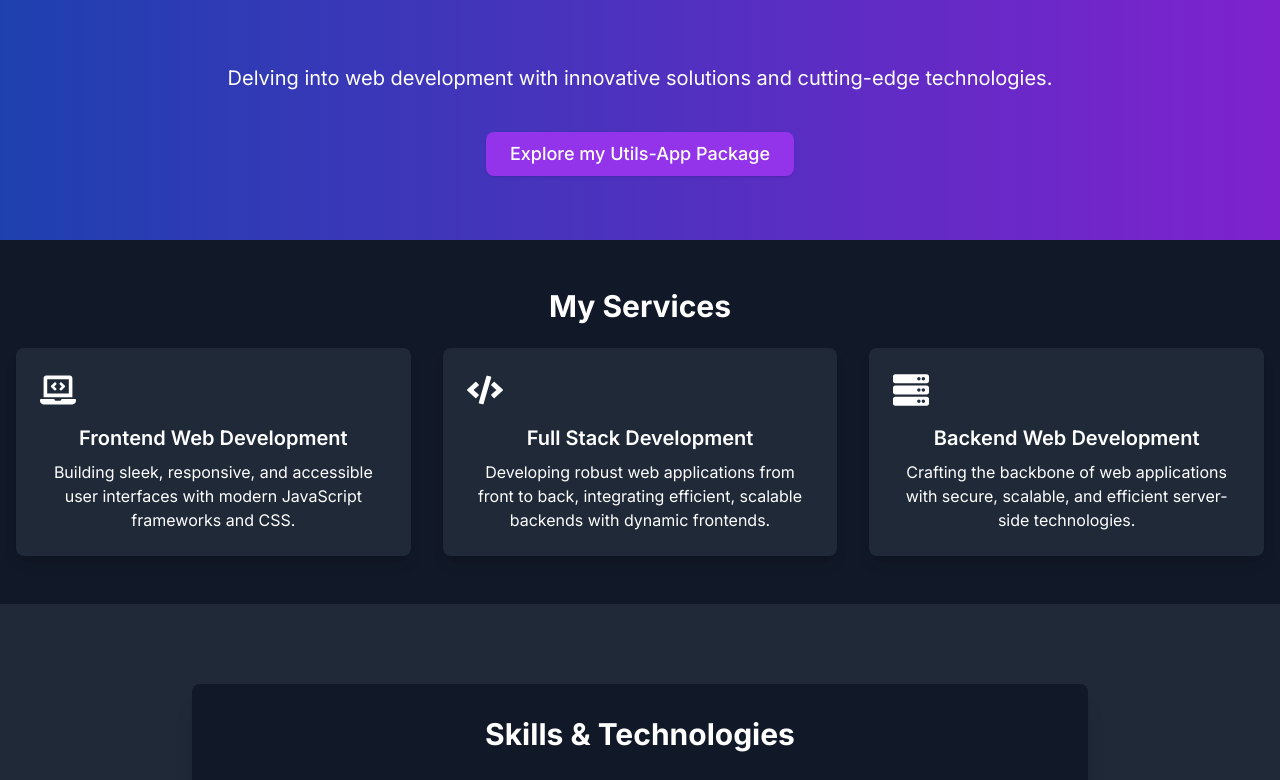
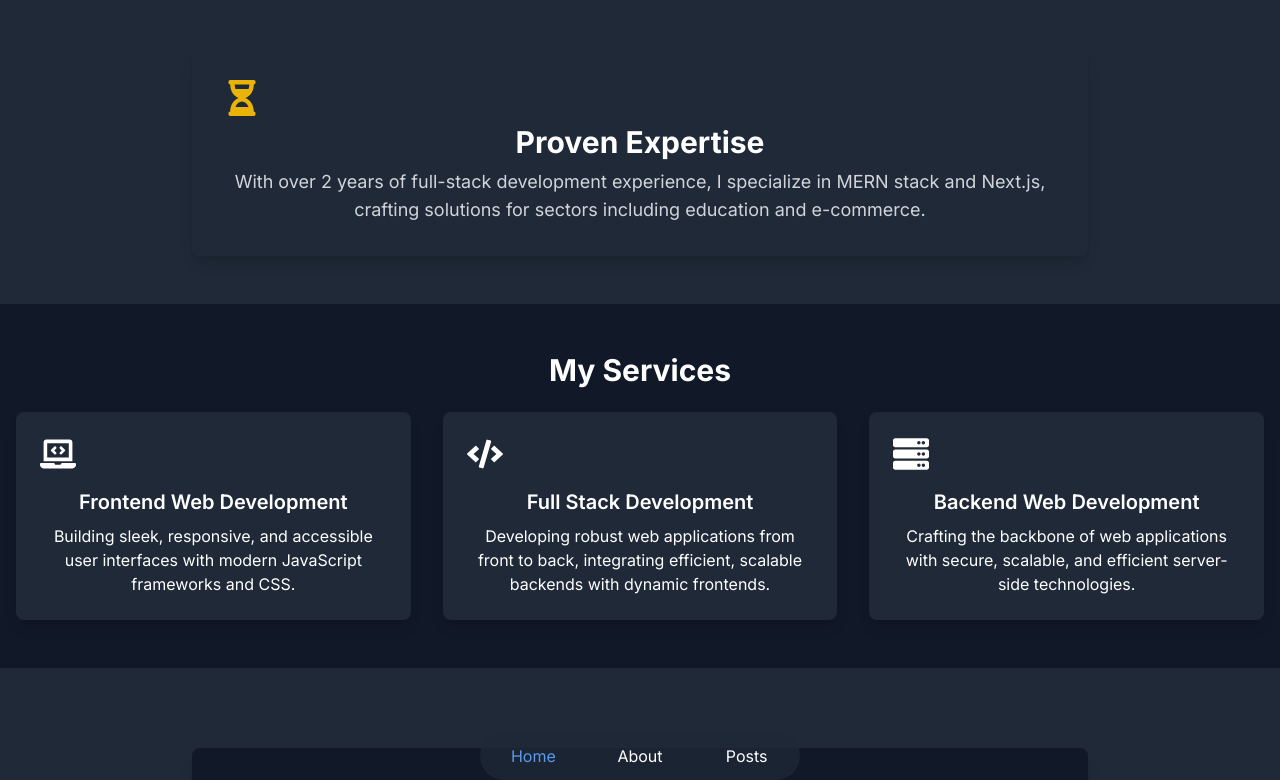
Before and after one commit to Samandar-Jumanov/resume, a Next.js app: page / in a window 1280 px wide. Shown: the top 780 px of the page. Built offline with nearby package versions, Linux system fonts and the light colour scheme.

Commit message:
added about me page

```diff
--- /dev/null
+++ b/app/about/page.jsx
@@ -0,0 +1,64 @@
+"use client"
+
+import React, { useState } from 'react';
+import { FaArrowLeft, FaArrowRight, FaReact, FaNodeJs, FaDatabase } from 'react-icons/fa';
+
+const VideoShowcase = () => {
+  const [currentIndex, setCurrentIndex] = useState(0);
+
+  const videos = [
+    {
+      src: 'https://www.youtube.com/embed/e4q1I8A-fiA',
+      title: 'Discover My Journey',
+    },
+    {
+      src: 'https://www.youtube.com/embed/4K9hhJwvoNc',
+      title: 'The Value I Bring',
+    },
+  ];
+
+  const navigateVideo = (direction) => {
+    setCurrentIndex((prevIndex) => {
+      const newIndex = prevIndex + direction;
+      return newIndex < 0 ? videos.length - 1 : newIndex % videos.length;
+    });
+  };
+
+  return (
+    <div className="min-h-screen bg-gray-900 text-white flex flex-col justify-center">
+      <div className="mx-auto py-12 px-4">
+        <div className="flex flex-col md:flex-row items-center justify-between">
+          <div className="flex flex-row items-center mb-8 md:mb-0">
+            <FaArrowLeft onClick={() => navigateVideo(-1)} className="cursor-pointer text-3xl mr-4" />
+            <div className="rounded-lg overflow-hidden shadow-xl bg-gray-800 max-w-xl">
+              <iframe
+                src={videos[currentIndex].src}
+                title={videos[currentIndex].title}
+                allow="accelerometer; autoplay; clipboard-write; encrypted-media; gyroscope; picture-in-picture"
+                allowFullScreen
+                className="w-full md:w-96 aspect-video"
+              ></iframe>
+            </div>
+            <FaArrowRight onClick={() => navigateVideo(1)} className="cursor-pointer text-3xl ml-4" />
+          </div>
+          <div className="md:ml-12">
+            <h1 className="text-4xl font-bold mb-4">Why Work With Me?</h1>
+            <p className="text-lg mb-6">
+              I'm passionate about creating seamless web experiences using React, Next.js, TypeScript, Node.js, and more. I focus on robust and scalable applications with expertise in both frontend and backend development.
+            </p>
+            <div className="flex justify-center gap-8 mb-6">
+              <FaReact className="text-5xl text-blue-400" />
+              <FaNodeJs className="text-5xl text-green-400" />
+              <FaDatabase className="text-5xl text-yellow-400" />
+            </div>
+            <p>
+              With over two years of experience, I've successfully delivered projects across various domains, demonstrating a commitment to quality and innovation. Let's collaborate to make your vision a reality.
+            </p>
+          </div>
+        </div>
+      </div>
+    </div>
+  );
+};
+
+export default VideoShowcase;
--- a/app/layout.js
+++ b/app/layout.js
@@ -1,6 +1,7 @@
 import { Inter } from "next/font/google";
 import "./globals.css";
-
+import BottomNavBar from "../components/navigation";
+import { GlobalContextProvider } from "../components/context";
 const inter = Inter({ subsets: ["latin"] });
 
 export const metadata = {
@@ -11,7 +12,13 @@ export const metadata = {
 export default function RootLayout({ children }) {
   return (
     <html lang="en">
-      <body className={inter.className}>{children}</body>
+      <body className={inter.className}>
+       <BottomNavBar/>
+      < GlobalContextProvider  >
+        {children}
+      </ GlobalContextProvider >
+
+        </body>
     </html>
   );
 }
--- a/app/page.js
+++ b/app/page.js
@@ -1,40 +1,31 @@
 "use client"
 import Head from 'next/head';
-import { useRouter } from 'next/navigation'; // Corrected the import path
-import SkillsComponent from '@/components/Skills';
-import ServicesComponent from "@/components/service"
+import { useRouter } from 'next/navigation';
+
+// import SkillsComponent from '@/components/Skills';
+import SkillsComponent from "../components/Skills"
+import ShowcaseComponent from "../components/showcase";
+import ServicesComponent from "../components/service";
+
 export default function Home() {
   const router = useRouter();
 
   function downloadPage() {
-    router.push("/download"); // Confirm this is the correct path
+    router.push("/download");
   };
+
 
   return (
     <div className="bg-gray-800 min-h-screen text-white flex flex-col">
       <Head>
         <title>Samandar Jumanov</title>
       </Head>
-
-      <header className="flex-grow-0 py-16 bg-gradient-to-r from-blue-800 to-purple-700">
-        <div className="container mx-auto px-4 text-center">
-          <p className="mb-6 text-xl">Delving into web development with innovative solutions and cutting-edge technologies.</p>
-          <button
-            className="mt-4 bg-purple-600 hover:bg-purple-800 text-lg font-medium py-2 px-6 rounded-lg shadow transition duration-300 ease-in-out"
-            onClick={downloadPage}>
-            Explore my Utils-App Package
-          </button>
-        </div>
-      </header>
-
-      {/* <main className="flex-grow container mx-auto px-4 py-8">
-      </main> */}
+        <ShowcaseComponent />
         <ServicesComponent />
 
       <main className="flex-grow container mx-auto px-4 py-8">
-        <SkillsComponent />
+       <SkillsComponent />
       </main>
-
       <footer className="flex-grow-0 bg-gray-900 py-4 text-center">
         <p className="text-gray-400">© Samandar Jumanov - All rights reserved</p>
       </footer>
--- /dev/null
+++ b/components/context.jsx
@@ -0,0 +1,19 @@
+"use client"
+import React, { createContext, useContext, useState } from "react";
+
+const GlobalContext = createContext({
+    activeNav : "Home",
+    setActiveNav : () => {}
+});
+
+export const GlobalContextProvider = ({ children }) => {
+    const [activeNav, setActiveNav] = useState("Home");
+
+  return (
+    <GlobalContext.Provider value={{ activeNav, setActiveNav }}>
+      {children}
+    </GlobalContext.Provider>
+  );
+};
+
+export const useGlobalContext = () => useContext(GlobalContext);
--- /dev/null
+++ b/components/navigation.jsx
@@ -0,0 +1,38 @@
+"use client"
+
+import React from 'react';
+import { useRouter, usePathname } from 'next/navigation';
+
+const BottomNavBar = () => {
+  const router = useRouter();
+  const pathName = usePathname();
+
+  const navItems = [
+    { name: 'Home', path: '/' },
+    { name: 'About', path: '/about' },
+    { name: 'Posts', path: '/posts' },
+    // { name: 'Posts', path: '/posts' },
+  ];
+
+  const navigate = (path) => {
+    router.push(path);
+  };
+
+  return (
+    <div className="fixed inset-x-0 bottom-5 bg-opacity-60 text-white text-center">
+      <div className="flex justify-around items-center h-12 max-w-xs mx-auto rounded-full bg-gray-800 bg-opacity-80">
+        {navItems.map((item) => (
+          <div
+            key={item.name}
+            className={`flex-1 cursor-pointer py-2 ${pathName === item.path ? 'text-blue-400' : 'hover:text-gray-300'} transition-colors duration-150 ease-in-out`}
+            onClick={() => navigate(item.path)}
+          >
+            <span className={`${pathName === item.path ? 'animate-pulse' : ''}`}>{item.name}</span>
+          </div>
+        ))}
+      </div>
+    </div>
+  );
+};
+
+export default BottomNavBar;
--- /dev/null
+++ b/components/showcase.jsx
@@ -0,0 +1,44 @@
+import React, { useState, useEffect } from 'react';
+import { FaCheckCircle, FaTimesCircle, FaHourglassHalf } from 'react-icons/fa';
+
+const ShowcaseComponent = () => {
+  const [currentIndex, setCurrentIndex] = useState(0);
+
+  const messages = [
+    {
+      icon: <FaCheckCircle className="text-green-500 text-4xl" />,
+      title: 'Exceptional Quality',
+      description: 'Delivering fast, reliable, and scalable solutions tailored to your business needs.',
+    },
+    {
+      icon: <FaTimesCircle className="text-red-500 text-4xl" />,
+      title: 'Risk-Free Guarantee',
+      description: "Enjoy a 100% refund if you're not satisfied. Your satisfaction, guaranteed.",
+    },
+    {
+      icon: <FaHourglassHalf className="text-yellow-500 text-4xl" />,
+      title: 'Proven Expertise',
+      description: 'With over 2 years of full-stack development experience, I specialize in MERN stack and Next.js, crafting solutions for sectors including education and e-commerce.',
+    },
+  ];
+
+  useEffect(() => {
+    const intervalId = setInterval(() => {
+      setCurrentIndex((currentIndex) => (currentIndex + 1) % messages.length);
+    }, 2000);
+
+    return () => clearInterval(intervalId);
+  }, []);
+
+  return (
+    <div className="max-w-4xl mx-auto my-12 p-8 flex flex-col items-center justify-center text-center bg-gray-800 rounded-lg shadow-lg">
+      <div className="animate-fade-in-down">
+        {messages[currentIndex].icon}
+        <h2 className="text-white text-3xl font-bold my-2">{messages[currentIndex].title}</h2>
+        <p className="text-gray-300 text-lg">{messages[currentIndex].description}</p>
+      </div>
+    </div>
+  );
+};
+
+export default ShowcaseComponent;
--- a/package.json
+++ b/package.json
@@ -16,8 +16,11 @@
     "react-responsive-carousel": "^3.2.23"
   },
   "devDependencies": {
+    "@types/node": "20.12.2",
+    "@types/react": "18.2.73",
     "autoprefixer": "^10.0.1",
     "postcss": "^8",
-    "tailwindcss": "^3.3.0"
+    "tailwindcss": "^3.3.0",
+    "typescript": "5.4.3"
   }
 }
```
Also changed, not shown: tsconfig.json (added, +34 -0 lines), 1 other file (tests, documents, lock files or other folders).
